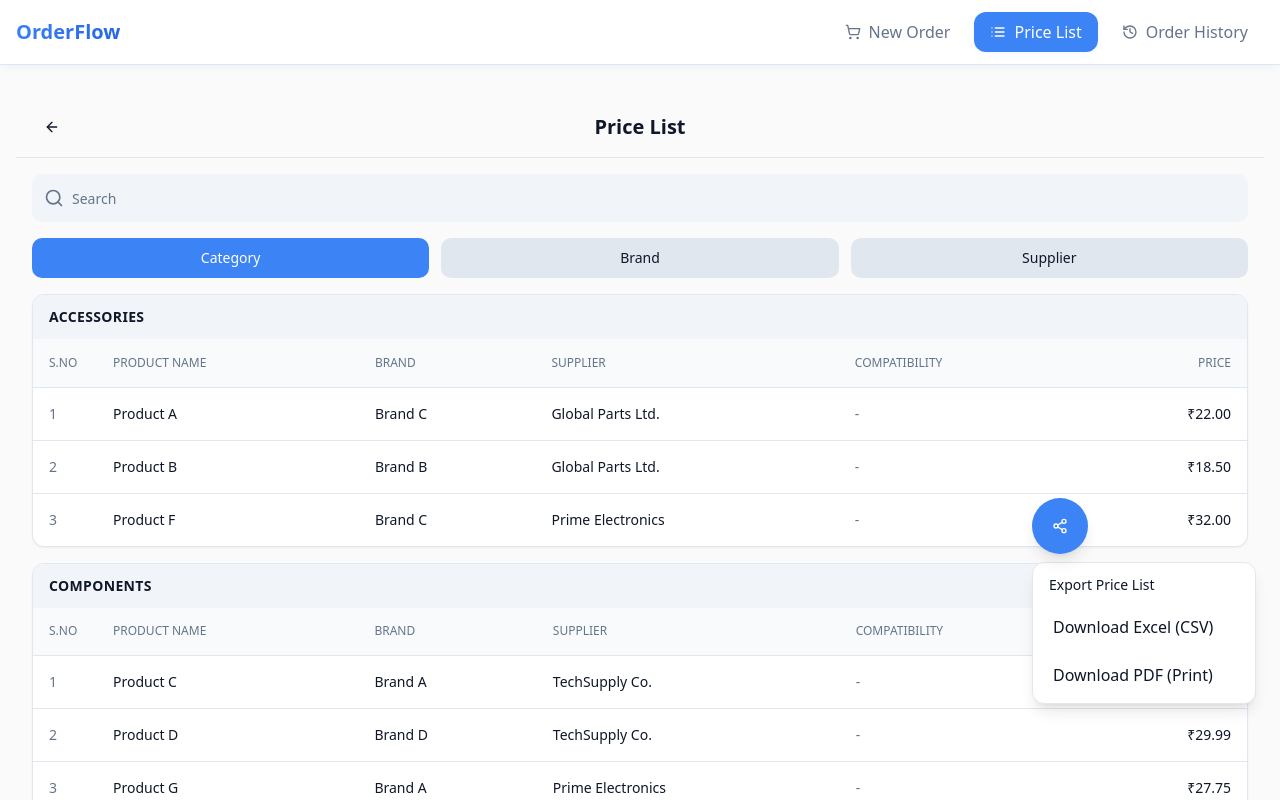
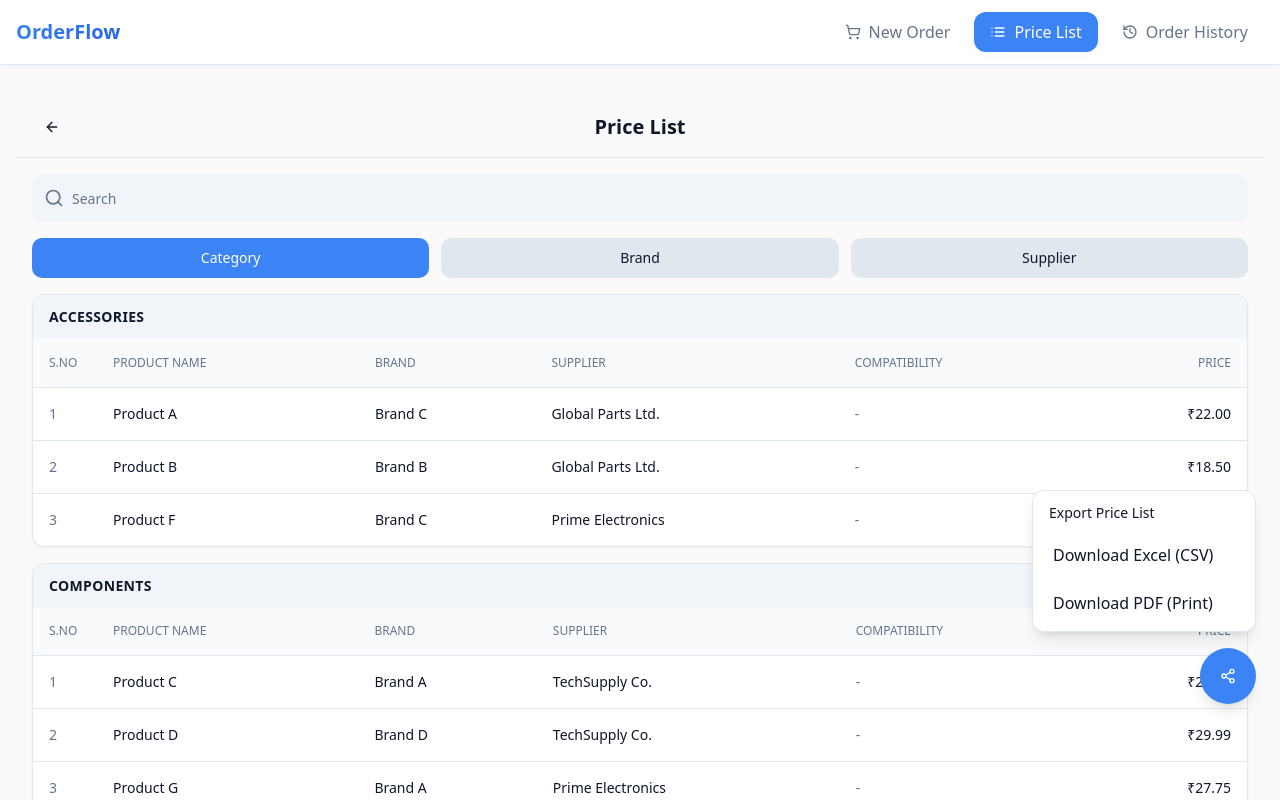
Before and after one commit to usank47/orderwise-catalogue, a React (Vite) app: page /price-list in a window 1280 px wide. Both pictures are taken after a click on the button 1228 px from the left and 676 px from the top of the page. Shown: the top 800 px of the page. Built offline with nearby package versions, Linux system fonts and the light colour scheme; the HTML template or start-up script is replaced by a standard one.

Commit message:
Make share popup absolute so button doesn't move
cgen-ba7b2028a1644306ab1dbc0773d8c412

```diff
--- a/src/pages/PriceList.tsx
+++ b/src/pages/PriceList.tsx
@@ -172,6 +172,7 @@ const PriceList = () => {
 
       {/* Floating Action Button with export options */}
       <div className="fixed bottom-24 right-6 z-50">
+        <div className="relative">
           <Button
             size="icon"
             className="h-14 w-14 rounded-full shadow-lg"
@@ -181,7 +182,7 @@ const PriceList = () => {
           </Button>
 
           {showShareMenu && (
-          <div className="mt-2 w-56 bg-popover border border-border rounded-lg shadow-lg p-2">
+            <div className="absolute right-0 bottom-full mb-4 w-56 bg-popover border border-border rounded-lg shadow-lg p-2">
               <p className="text-sm font-medium px-2 py-1">Export Price List</p>
               <div className="flex flex-col gap-2 mt-2">
                 <button
@@ -205,6 +206,7 @@ const PriceList = () => {
               </div>
             </div>
           )}
+        </div>
       </div>
     </div>
   );
```
Lines whose indentation alone changed are shown as unchanged.
